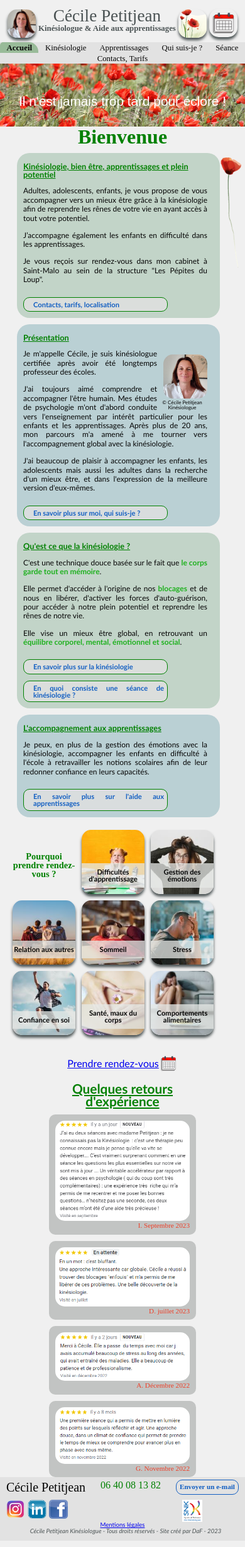
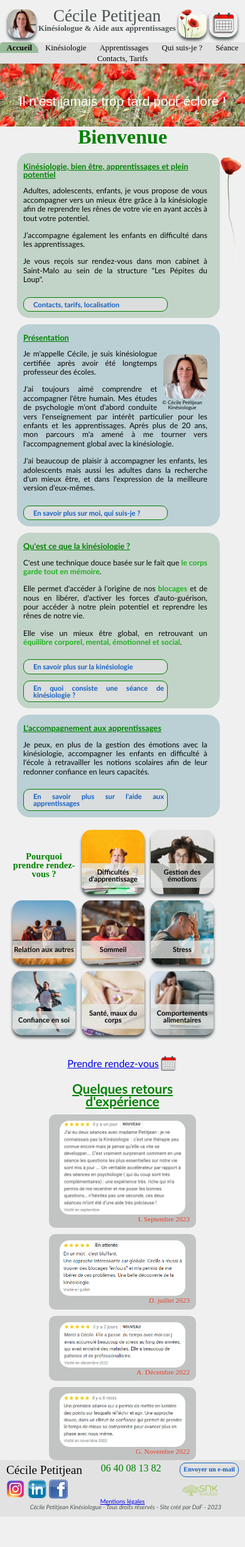
Before and after one commit to DavFrancois/cecilepetitjeankinesiologue, a PHP site: page / in a window 390 px wide. Shown: the whole page at 63% size. After the commit the page ends 2409 px from the top, so only its background shows below. Run offline with PHP 8.4, Linux system fonts and the light colour scheme.

Commit message:
optimisation des images (tailles et format) + changement logo snk

```diff
--- a/css/stylececile.css
+++ b/css/stylececile.css
@@ -716,7 +716,7 @@ em {
   height: 100px;
   width: 100%;
   position: relative;
-  background-image: url(../images/coquelicot6.jpg);
+  background-image: url(../images/coquelicot6.webp);
   background-size: cover;
   background-color: rgb(240, 240, 240); /*si l'image ne charge pas*/
 }
@@ -742,7 +742,7 @@ em {
   height: 350px;
   width: 100%;
   position: relative;
-  background-image: url(../images/coquelicot6.jpg);
+  background-image: url(../images/coquelicot6.webp);
   background-size: cover;
   background-color: rgb(240, 240, 240); /*si l'image ne charge pas*/
 }
@@ -872,14 +872,14 @@ footer .heading .cecile_footer {
 @media all and (max-width: 1024px) {
   footer .heading .cecile_footer {
     font-family: qwigley, serif, arial;
-    font-size: 1.8rem;
+    font-size: 1.6rem;
     font-weight: 500;
   }
 }
 @media all and (max-width: 680px) {
   footer .heading .cecile_footer {
     font-family: qwigley, serif, arial;
-    font-size: 1.25rem;
+    font-size: 1.2rem;
     font-weight: 500;
   }
 }
@@ -907,12 +907,12 @@ footer .heading .btn {
 }
 @media all and (max-width: 1024px) {
   footer .heading .btn {
-    font-size: 0.8rem;
+    font-size: 0.75rem;
   }
 }
 @media all and (max-width: 730px) {
   footer .heading .btn {
-    font-size: 0.7rem;
+    font-size: 0.65rem;
   }
 }
 footer .heading .reseaux img {
@@ -957,7 +957,7 @@ footer .heading .snk p {
 }
 @media all and (max-width: 1024px) {
   footer .heading .snk p {
-    font-size: 0.7rem;
+    font-size: 0.6rem;
   }
 }
 @media all and (max-width: 730px) {
@@ -966,13 +966,21 @@ footer .heading .snk p {
   }
 }
 footer .heading .snk img {
-  height: 40px;
+  height: 35px;
+  width: 112px;
   margin-left: 10px;
   float: right;
 }
 @media all and (max-width: 1024px) {
   footer .heading .snk img {
-    height: 35px;
+    height: 25px;
+    width: 80px;
+  }
+}
+@media all and (max-width: 7300px) {
+  footer .heading .snk img {
+    height: 18px;
+    width: 56px;
   }
 }
 footer .mentions {
@@ -1603,9 +1611,19 @@ article .partenaires li {
   background-color: rgb(194, 196, 195);
 }
 .accroche_temoignage img {
-  width: 100%;
+  width: 350px;
   margin-top: 5px;
   border-radius: 15px;
+}
+@media all and (max-width: 1024px) {
+  .accroche_temoignage img {
+    width: 250px;
+  }
+}
+@media all and (max-width: 730px) {
+  .accroche_temoignage img {
+    width: 200px;
+  }
 }
 .accroche_temoignage h3 {
   margin-bottom: 0.5rem;
--- a/footer.php
+++ b/footer.php
@@ -13,7 +13,7 @@
         </div>
         <div class="snk">
             <p>Adhérente au</br>Syndicat National des Kinésiologues</p>
-            <a href="https://www.snkinesio.fr/" target="_blank"><img src="images/logo-snk.gif" alt="Logo SNK" title="Syndicat National des Kinésiologues" ></a>
+            <a href="https://www.snkinesio.fr/" target="_blank"><img src="images/logo_snk_150.png" alt="Logo SNK" title="Syndicat National des Kinésiologues" ></a>
         </div>
     </div>
     <div class="mentions">
--- a/header.php
+++ b/header.php
@@ -1,6 +1,6 @@
 <!-- header_heading.php -->
 <div class="header_heading">
-    <img class="header_heading_image" src="images/cecile_photo3.jpg" alt="Cécile PETITJEAN photo" title="Cécile PETITJEAN" id="cecile_photo"/>
+    <img class="header_heading_image" src="images/cecile_photo3_400.webp" alt="Cécile PETITJEAN photo" title="Cécile PETITJEAN" id="cecile_photo"/>
     <div class="header_heading_name">
         <h1>Cécile Petitjean</h1>
         <h2>Kinésiologue & Aide aux apprentissages</h2>
--- a/index.html
+++ b/index.html
@@ -9,7 +9,7 @@
         {
             "@type": "LocalBusiness",
             "name": "Cécile Petitjean Kinésiologue",
-            "image": "https://www.cecilepetitjean-kinesiologue.com/images/cecile_photo3.jpg",
+            "image": "https://www.cecilepetitjean-kinesiologue.com/images/cecile_photo3_400.webp",
             "telephone": "06 40 08 13 82",
             "email": "cecilepetitjeankinesiologue@gmail.com ",
             "address": {
@@ -32,7 +32,7 @@
             <header class ="header">
                 <!-- header_heading.php -->
                 <div class="header_heading">
-                    <img class="header_heading_image" src="images/cecile_photo3.jpg" alt="Cécile PETITJEAN photo" title="Cécile PETITJEAN" id="cecile_photo"/>
+                    <img class="header_heading_image" src="images/cecile_photo3_400.webp" alt="Cécile PETITJEAN photo" title="Cécile PETITJEAN" id="cecile_photo"/>
                     <div class="header_heading_name">
                         <h1>Cécile Petitjean</h1>
                         <h2>Kinésiologue & Aide aux apprentissages</h2>
@@ -72,7 +72,7 @@
                     <div class="pair">
                         <h2>Présentation</h2>
                         <figure class="figure_right">
-                            <img class="figure_photo" src="images/cecile_photo3.jpg" alt="Cécile PETITJEAN photo" title="Cécile PETITJEAN - Kinésiologue"/>
+                            <img class="figure_photo" src="images/cecile_photo3_400.webp" alt="Cécile PETITJEAN photo" title="Cécile PETITJEAN - Kinésiologue"/>
                             <figcaption>&copy; Cécile Petitjean Kinésiologue</figcaption>
                         </figure>
                         <p>Je m'appelle Cécile, je suis kinésiologue certifiée après avoir été longtemps professeur des écoles.</p>
@@ -100,42 +100,42 @@
                 <h1>Pourquoi prendre rendez-vous ?</h1>
                 </div>
                 <div class="vignette">
-                    <img class="image" id="apprentissage" src="images/apprentissage500.jpg" srcset="images/apprentissage150.jpg 150w, images/apprentissage120.jpg 120w, images/apprentissage50.jpg 50w" alt="Difficultés d'apprentissage" title="Difficultés d'apprentissage"/>
+                    <img class="image" id="apprentissage" src="images/apprentissage500.jpg" alt="Difficultés d'apprentissage" title="Difficultés d'apprentissage"/>
                     <div class="text">Difficultés d'apprentissage</div>
                     <div class="vignette_text--hover">DIFFICULTES D'APPRENTISSAGE :<br />- Difficultés de mémorisation,<br />- Difficultés de concentration<br />- Difficultés de lecture, écriture, calcul<br />- Difficultés à tenir en place<br />- Peur des situations d’examen<br />- Perte de ses moyens alors qu’on a travaillé<br />- ...<a class="btn4" href="p3_apprentissage.php" title="Aide aux apprentissages">En savoir plus sur l'aide aux apprentissages</a></div>
                 </div>
                 <div class="vignette">
-                    <img class="image" id="phobie" src="images/emotions500.jpg" srcset="images/emotions150.jpg 150w, images/emotions120.jpg 120w, images/emotions50.jpg 50w" alt="Peurs et phobies" title="Gestion des émotions"/>
+                    <img class="image" id="phobie" src="images/emotions500.jpg" alt="Peurs et phobies" title="Gestion des émotions"/>
                     <div class="text">Gestion des émotions</div>
                     <div class="vignette_text--hover">GESTION DES EMOTIONS :<br />- Difficultés à contrôler ses émotions<br />- Colères<br />- Peurs, phobies<br />- Pleurs<br />- Hypersensibilité<br />- Hyper émotivité<br />- ...<a class="btn4" href="p2_kinesiologue.php" title="La kinésiologie">En savoir plus sur la kinésiologie</a></div>
                 </div>
                 <div class="vignette">
-                    <img class="image" id="relation" src="images/relation500.jpg" srcset="images/relation150.jpg 150w, images/relation120.jpg 120w, images/relation50.jpg 50w" alt="relation aux autres" title="Relation aux autres"/></a>
+                    <img class="image" id="relation" src="images/relation500.jpg" alt="relation aux autres" title="Relation aux autres"/></a>
                     <div class="text">Relation aux autres</div>
                     <div class="vignette_text--hover">PROBLEMES DE RELATION AUX AUTRES :<br />- Difficultés à communiquer avec les autres<br />- Timidité <br />- Extravagance excessive<br />- Sentiment d’infériorité<br />- Peur de toujours déranger<br />- Sentiment d'être toujours jugé<br />- Besoin de se mettre en avant<br />- Jalousie excessive<br />- ...<a class="btn4" href="p2_kinesiologue.php" title="La kinésiologie">En savoir plus sur la kinésiologie</a></div>
                 </div>
                 <div class="vignette">
-                    <img class="image" id="sommeil" src="images/sommeil500.jpg" srcset="images/sommeil150.jpg 150w, images/sommeil120.jpg 120w, images/sommeil50.jpg 50w" alt="Sommeil" title="Problèmes de sommeil"/></a>
+                    <img class="image" id="sommeil" src="images/sommeil500.jpg" alt="Sommeil" title="Problèmes de sommeil"/></a>
                     <div class="text">Sommeil</div>
                     <div class="vignette_text--hover">PROBLEMES DE SOMMEIL :<br />- Difficultés d’endormissement<br />- Réveils nocturnes<br />- Insomnies<br />- Cauchemars<br />- ...<a class="btn4" href="p2_kinesiologue.php" title="La kinésiologie">En savoir plus sur la kinésiologie</a></div>
                 </div>
                 <div class="vignette">
-                    <img class="image" id="stress" src="images/stress340.jpg" srcset="images/stress150.jpg 150w, images/stress120.jpg 120w, images/stress50.jpg 50w" alt="stress" title="Problèmes de stress"/></a>
+                    <img class="image" id="stress" src="images/stress340.jpg" alt="stress" title="Problèmes de stress"/></a>
                     <div class="text">Stress</div>
                     <div class="vignette_text--hover">STRESS :<br />- Difficulté à gérer son stress<br />- Panique<br />- Peur de ne pas y arriver<br />- Sensation de surcharge<br />- Blocage lié au stress<br />- ...<a class="btn4" href="p2_kinesiologue.php" title="La kinésiologie">En savoir plus sur la kinésiologie</a></div>
                 </div>
                 <div class="vignette">
-                    <img class="image" id="confiance en soi" src="images/confiance500.jpg" srcset="images/confiance150.jpg 150w, images/confiance120.jpg 120w, images/confiance50.jpg 50w" alt="confiance en soi" title="Confiance en soi"/></a>
+                    <img class="image" id="confiance en soi" src="images/confiance500.jpg" alt="confiance en soi" title="Confiance en soi"/></a>
                     <div class="text">Confiance en soi</div>
                     <div class="vignette_text--hover">PROBLEMES DE CONFIANCE :<br />- Manque de confiance en soi<br />- Peur de ne pas être à la hauteur, de ne pas y arriver<br />- Peur de décevoir<br />- Peur de ne pas être aimé<br />- Sentiment d’être moche, bête, faible<br />- Peur de se lancer dans un nouveau projet<br />- ...<a class="btn4" href="p2_kinesiologue.php" title="La kinésiologie">En savoir plus sur la kinésiologie</a></div>
                 </div>
                 <div class="vignette">
-                    <img class="image" id="sante" src="images/sante500.jpg" srcset="images/sante150.jpg 150w, images/sante120.jpg 120w, images/sante50.jpg 50w" alt="santé" title="Santé et maux du corps"/></a>
+                    <img class="image" id="sante" src="images/sante500.jpg" alt="santé" title="Santé et maux du corps"/></a>
                     <div class="text">Santé, maux du corps</div>
                     <div class="vignette_text--hover">PROBLEMES DE SANTE:<br />- Douleurs physiques, qui ne partent pas malgré un suivi médical par un professionnel de santé<br /><a class="btn4" href="p2_kinesiologue.php" title="La kinésiologie">En savoir plus sur la kinésiologie</a><p>(Attention, la kinésiologie n'a pas pour objectif de remplacer ou de donner un avis médical. Elle peut être complémentaire pour une prise en charge globale, prenant en compte les causes psychosomatiques.)</p></div>
                 </div>
                 <div class="vignette">
-                    <img class="image" id="aliment" src="images/aliment408.jpg" srcset="images/aliment150.jpg 150w, images/aliment120.jpg 120w, images/aliment50.jpg 50w" alt="comportements alimentaires" title="Comportements alimentaires"/></a>
+                    <img class="image" id="aliment" src="images/aliment408.jpg" alt="comportements alimentaires" title="Comportements alimentaires"/></a>
                     <div class="text">Comportements alimentaires</div>
                     <div class="vignette_text--hover">PROBLEMES DE COMPORTEMENTS ALIMENTAIRES :<br />- Troubles de l’alimentation<br />- Phobie alimentaire<br />- Sélectivité alimentaire<br />- ...<br /><a class="btn4" href="p2_kinesiologue.php" title="La kinésiologie">En savoir plus sur la kinésiologie</a></div>
                 </div>
@@ -149,7 +149,7 @@
             <article class="accroche_temoignage">
                 <h2>Quelques retours d'expérience</h2>
                 <div class="temoignage">
-                    <img src="images/avis2309I.png" alt="Avis de I." title="avis de I.">
+                    <img src="images/avis2309I.webp" alt="Avis de I." title="avis de I.">
                     <h3>I. Septembre 2023</h3>
                 </div>
                 <div class="temoignage">
@@ -161,7 +161,7 @@
                     <h3>A. Décembre 2022</h3>
                 </div>
                 <div class="temoignage">
-                    <img src="images/avis2211G.png" alt="Avis de G." title="avis de G.">
+                    <img src="images/avis2211G.webp" alt="Avis de G." title="avis de G.">
                     <h3>G. Novembre 2022</h3>
                 </div>
             </article>
@@ -180,7 +180,7 @@
                     </div>
                     <div class="snk">
                         <p>Adhérente au<br />Syndicat National des Kinésiologues</p>
-                        <a href="https://www.snkinesio.fr/" target="_blank" rel="noopener" ><img src="images/logo-snk.gif" alt="Logo SNK" title="Syndicat National des Kinésiologues" ></a>
+                        <a href="https://www.snkinesio.fr/" target="_blank" rel="noopener" ><img src="images/logo_snk_150.png" alt="Logo SNK" title="Syndicat National des Kinésiologues" ></a>
                     </div>
                 </div>
                 <div class="mentions">
--- a/sass/layouts/_container.scss
+++ b/sass/layouts/_container.scss
@@ -2,7 +2,7 @@
     height: 100px;
     width: 100%;
     position: relative;
-    background-image: url(../images/coquelicot6.jpg);
+    background-image: url(../images/coquelicot6.webp);
     background-size: cover;
     background-color: rgba(240,240,240,255); /*si l'image ne charge pas*/
     p {
@@ -26,7 +26,7 @@
     height: 350px;
     width: 100%;
     position: relative;
-    background-image: url(../images/coquelicot6.jpg);
+    background-image: url(../images/coquelicot6.webp);
     background-size: cover;
     background-color: rgba(240,240,240,255); /*si l'image ne charge pas*/
     p {
--- a/sass/layouts/_footer.scss
+++ b/sass/layouts/_footer.scss
@@ -25,10 +25,10 @@ footer {
                 @include marquececile(2.5rem);
             }
             @media all and (max-width: 1024px) {
-                @include marquececile(1.8rem);
+                @include marquececile(1.6rem);
             }
             @media all and (max-width: 680px) {
-                @include marquececile(1.25rem);
+                @include marquececile(1.2rem);
             }
         }
         h2 {
@@ -49,10 +49,10 @@ footer {
             font-weight: 600;
             text-decoration: none;
             @media all and (max-width: 1024px) {
-                font-size: 0.8rem;
+                font-size: 0.75rem;
             }
             @media all and (max-width: 730px) {
-                font-size: 0.7rem;
+                font-size: 0.65rem;
             }
         }
         .reseaux img {
@@ -86,18 +86,24 @@ footer {
                 text-align: right;
                 vertical-align: middle;
                 @media all and (max-width: 1024px) {
-                    font-size: 0.7rem;
+                    font-size: 0.6rem;
                 }
                 @media all and (max-width: 730px) {
                     display:none;
                 }
             }
             img {
-                height: 40px;
+                height: 35px;
+                width: 112px;
                 margin-left: 10px;
                 float: right;
                 @media all and (max-width: 1024px) {
-                    height: 35px;
+                    height: 25px;
+                    width: 80px;
+                }
+                @media all and (max-width: 7300px) {
+                    height: 18px;
+                    width: 56px;
                 }
             }
         }
--- a/sass/pages/_article.scss
+++ b/sass/pages/_article.scss
@@ -396,9 +396,15 @@ article {
         background-color: rgb(194, 196, 195);
     }
     img {
-        width: 100%;
+        width: 350px;
         margin-top:5px;
         border-radius: 15px;
+        @media all and (max-width: 1024px) {
+            width: 250px;
+        }
+        @media all and (max-width: 730px) {
+            width: 200px;
+        }
     }
     h3 {
         margin-bottom: 0.5rem;
--- a/sass/stylececile.css
+++ b/sass/stylececile.css
@@ -698,7 +698,7 @@ em {
   height: 100px;
   width: 100%;
   position: relative;
-  background-image: url(../images/coquelicot6.jpg);
+  background-image: url(../images/coquelicot6.webp);
   background-size: cover;
   background-color: rgb(240, 240, 240); /*si l'image ne charge pas*/
 }
@@ -724,7 +724,7 @@ em {
   height: 350px;
   width: 100%;
   position: relative;
-  background-image: url(../images/coquelicot6.jpg);
+  background-image: url(../images/coquelicot6.webp);
   background-size: cover;
   background-color: rgb(240, 240, 240); /*si l'image ne charge pas*/
 }
```
Also changed, not shown: images/avis2211G.webp (added), images/avis2309I.webp (added), images/cecile_photo3.webp (added), images/cecile_photo3_400.webp (added), images/coquelicot6.webp (added), images/logo-snk.gif (deleted), images/logo_snk_150.png (added), 1 other file.
